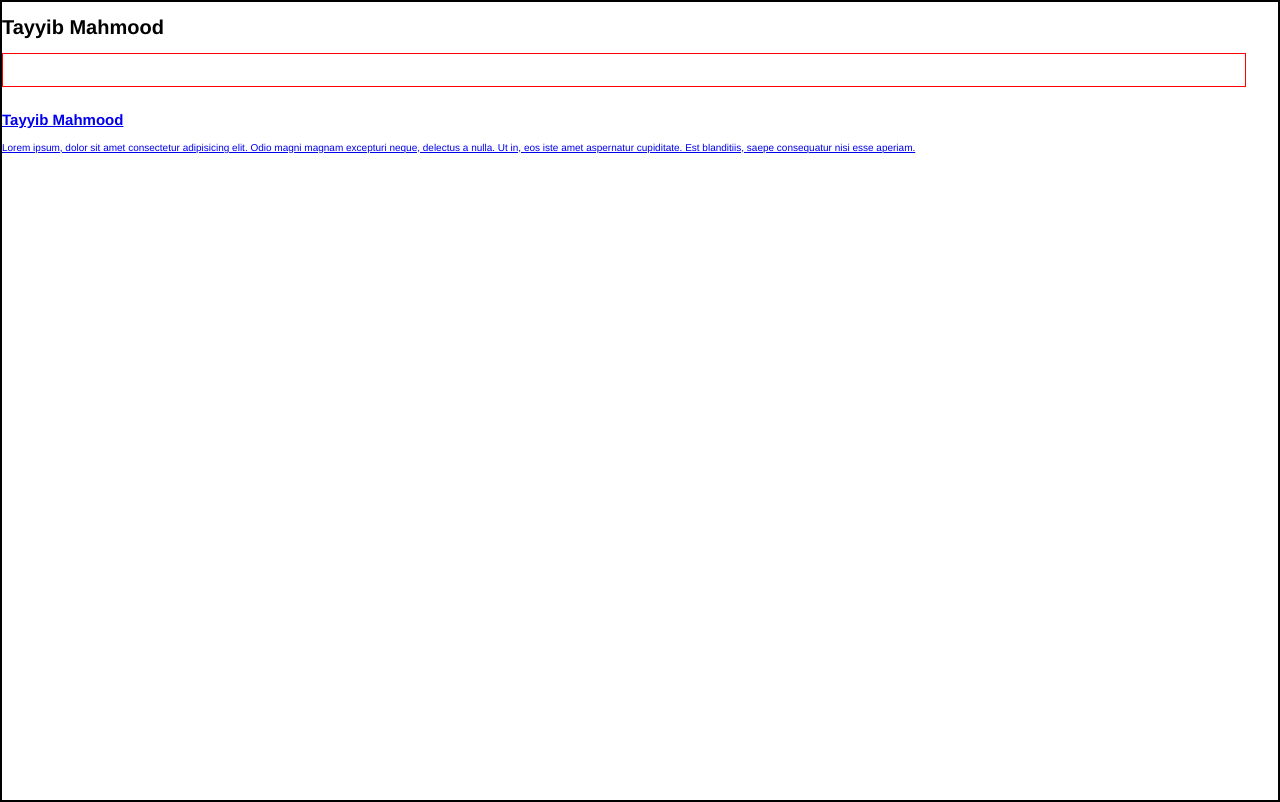
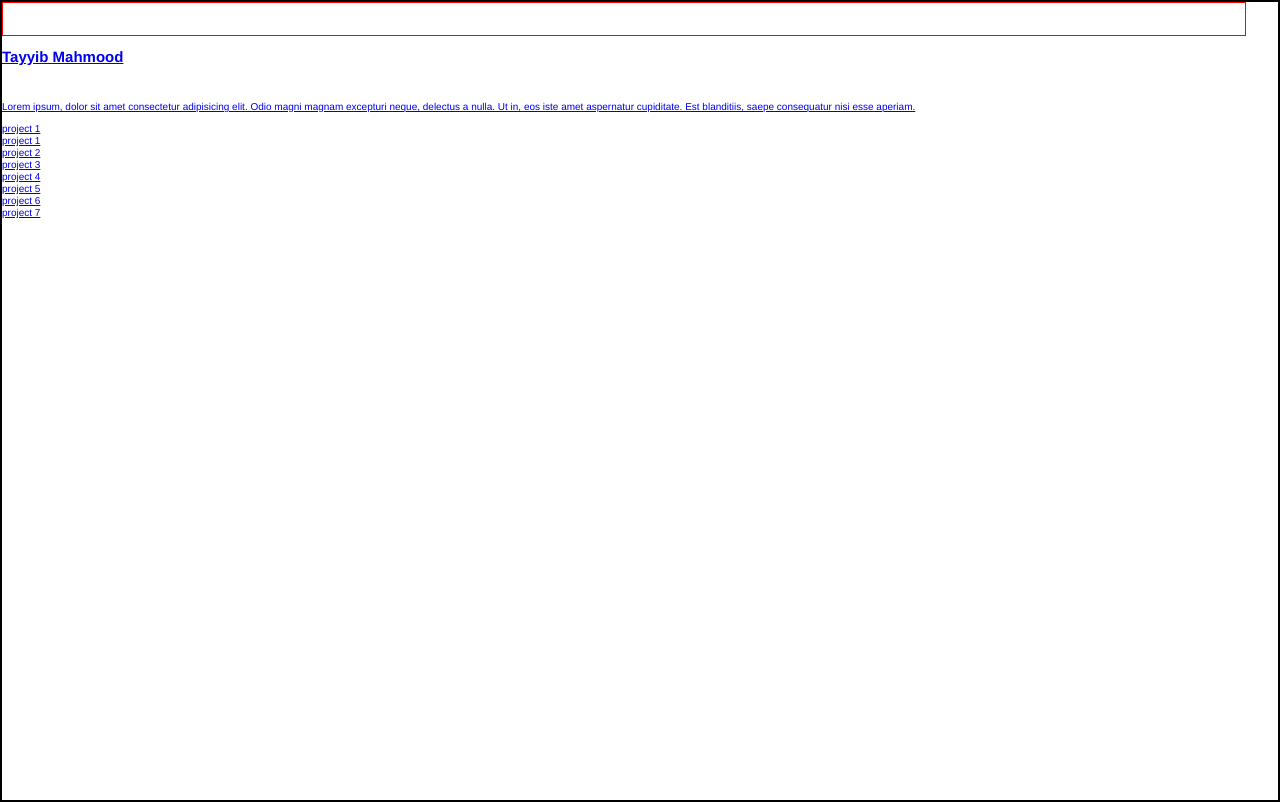
Before and after one commit to Tayyibm21/about-me-information-html-css, a plain HTML site: page index.html in a window 1280 px wide. Drawn offline with Linux system fonts and the light colour scheme.

Commit message:
improvements to index html

```diff
--- a/index.html
+++ b/index.html
@@ -7,11 +7,10 @@
 <link rel="stylesheet" href="./assets/css/styles.css">
     <title>Personal profile</title>
 </head>
-<body>
 
 
-<header class="header">
-    <h1> Tayyib Mahmood</h1>
+
+<header>
 
       <nav class="nav-container">
        <div class="nav-links">
@@ -45,18 +44,19 @@
 
   </header>
 
+  <body>
   <section>
 <!--about me section -->
 <div>
+  <h1>Tayyib Mahmood </h1>
+
     <img
-    src="./assets/images/search-engine-optimization.jpg" alt=""
+    src="./assets/images/" alt=""
     class="float-left"
   />
 </div>
 
-
 <div>
-    <h1>Tayyib Mahmood </h1>
 
  <p>
 Lorem ipsum, dolor sit amet consectetur adipisicing elit. Odio magni magnam excepturi neque, delectus a nulla. Ut in, eos iste amet aspernatur cupiditate. Est blanditiis, saepe consequatur nisi esse aperiam.
@@ -71,15 +71,38 @@ Lorem ipsum, dolor sit amet consectetur adipisicing elit. Odio magni magnam exce
 
 </div>
 </section>
+
 <section>
   <div>
-
+    project 1
   </div>
 
   <div>
-    <p>
+    project 1
+  </div>
 
-    </p>
+  <div>
+    project 2
+  </div>
+
+  <div>
+    project 3
+  </div>
+
+  <div>
+    project 4
+  </div>
+
+  <div>
+    project 5
+  </div>
+
+  <div>
+    project 6
+  </div>
+
+  <div>
+    project 7
   </div>
 
 
```
Lines whose indentation alone changed are shown as unchanged.
